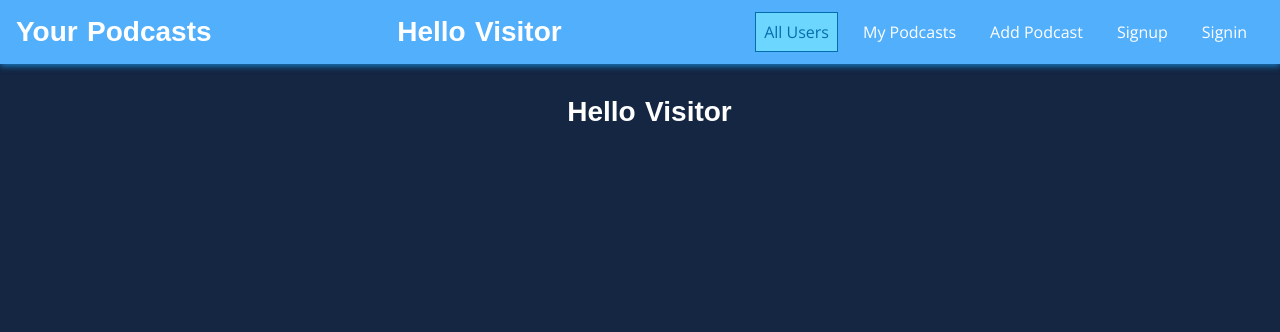
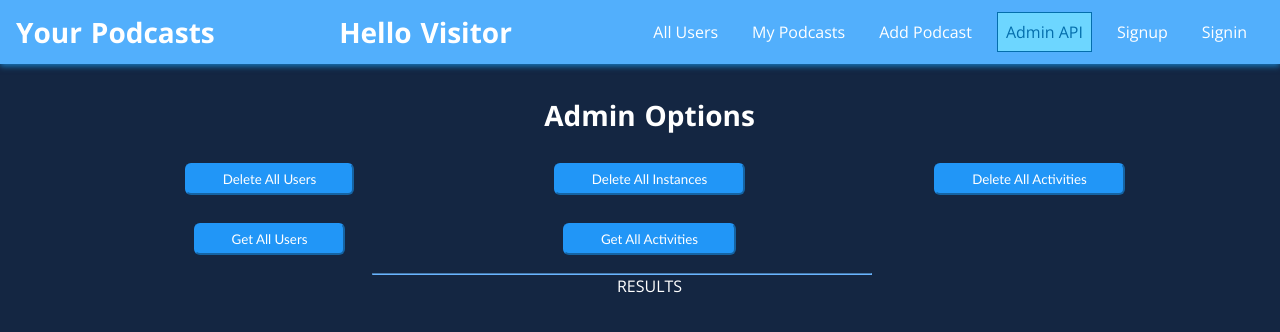
Before and after one commit to mitrlior/Podcasts, a React (Create React App) app: page /adminn in a window 1280 px wide. Before the commit this address led to /. Shown: the top 332 px of the page. Built offline with nearby package versions, Linux system fonts and the light colour scheme.

Commit message:
AdminAPI route

```diff
--- a/src/App.js
+++ b/src/App.js
@@ -11,6 +11,7 @@ import LoginForm from './shared/util/LoginForm';
 import { useSelector } from 'react-redux';
 import SignOut from './shared/util/SignOut';
 import SignUp from './shared/util/SignUpForm';
+import Adminn from './shared/util/AdminAPI';
 
 const App = () => {
 	const user = useSelector((state) => state.user);
@@ -24,6 +25,7 @@ const App = () => {
 					<Route path="/users" />
 					<Route path="/:userId/podcasts" />
 					{/* <Route path="/addpodcast/new" /> */}
+					<Route path="/adminn" element={<Adminn/>} />
 					<Route path="/signout" element={<SignOut />} />
 					<Route path="/signup" element={<SignUp />} />
 					<Route path="/login" element={<LoginForm />} />
--- a/src/index.css
+++ b/src/index.css
@@ -22,15 +22,34 @@ body {
 h1 {
   color:white;
   font-size: 28px;
-  font-family: Charcoal, sans-serif;
   word-spacing: 1.6px;
   font-weight: 700;
 }
 
+h2{
+  margin: 0px;
+  margin-bottom: 16px;
+}
+
+hr{
+  size: 6px;
+  border-color: rgb(105, 180, 255);
+  width: 45%;
+  margin: 0 25% 0 25%;
+}
+
 button{
-  padding: 4px 30px;
-  background-color: #52affc;
+  font-family: 'Trebuchet MS', 'Lucida Sans Unicode', 'Lucida Grande', 'Lucida Sans', Arial, sans-serif;
+  size: 36px;
   color: white;
+
+  margin: 10px;
+  margin-bottom: 18px;
+  padding: 6px 36px;
+
+  background-color: #2196f7;
+  border-radius: 6px;
+  border-color: #2196f7;
 }
 
 .slide-in-left-enter {
--- a/src/shared/components/Navigation/NavLinks.js
+++ b/src/shared/components/Navigation/NavLinks.js
@@ -1,7 +1,6 @@
 import React from "react";
 import { NavLink } from "react-router-dom";
 import { useSelector } from 'react-redux';
-
 import "./NavLinks.css";
 
 const NavLinks = (props) => {
@@ -21,6 +20,9 @@ const NavLinks = (props) => {
 				<NavLink to="/podcasts/new">Add Podcast</NavLink>
 			</li>
 			<li>
+				<NavLink to="/adminn">Admin API</NavLink>
+			</li>
+			<li>
 				<NavLink to="/signup">Signup</NavLink>
 			</li>
 			<li>
--- a/src/shared/util/AdminAPI.js
+++ b/src/shared/util/AdminAPI.js
@@ -1,11 +1,8 @@
 import React from 'react';
-import { dumpLogs } from '../Utls';
 import { Container, Row, Col } from 'react-grid-system';
 
 
 const Adminn = (props) => {
-
-  dumpLogs(props);
 
   return(
     <div className="Adminn">
```
Also changed, not shown: src/shared/util/folder_podcast/Podcast.css (+1 -21 lines).
